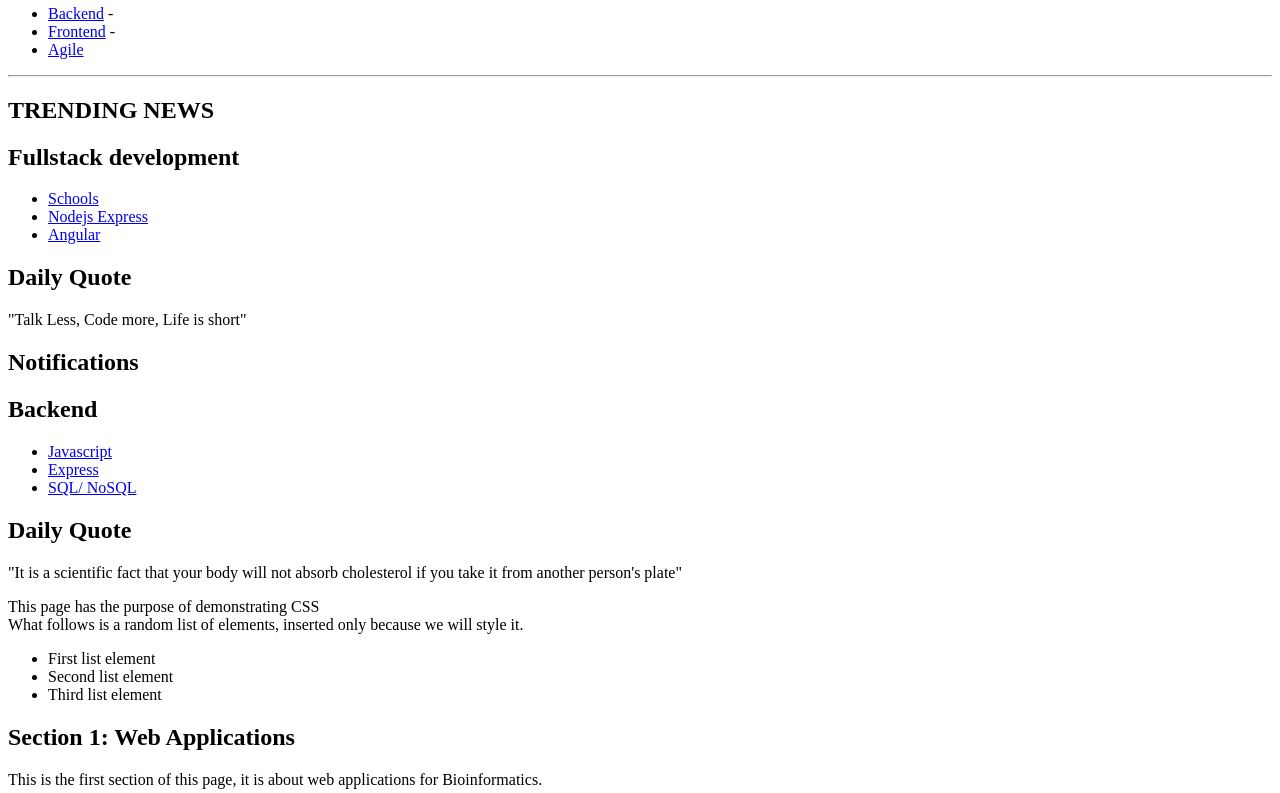
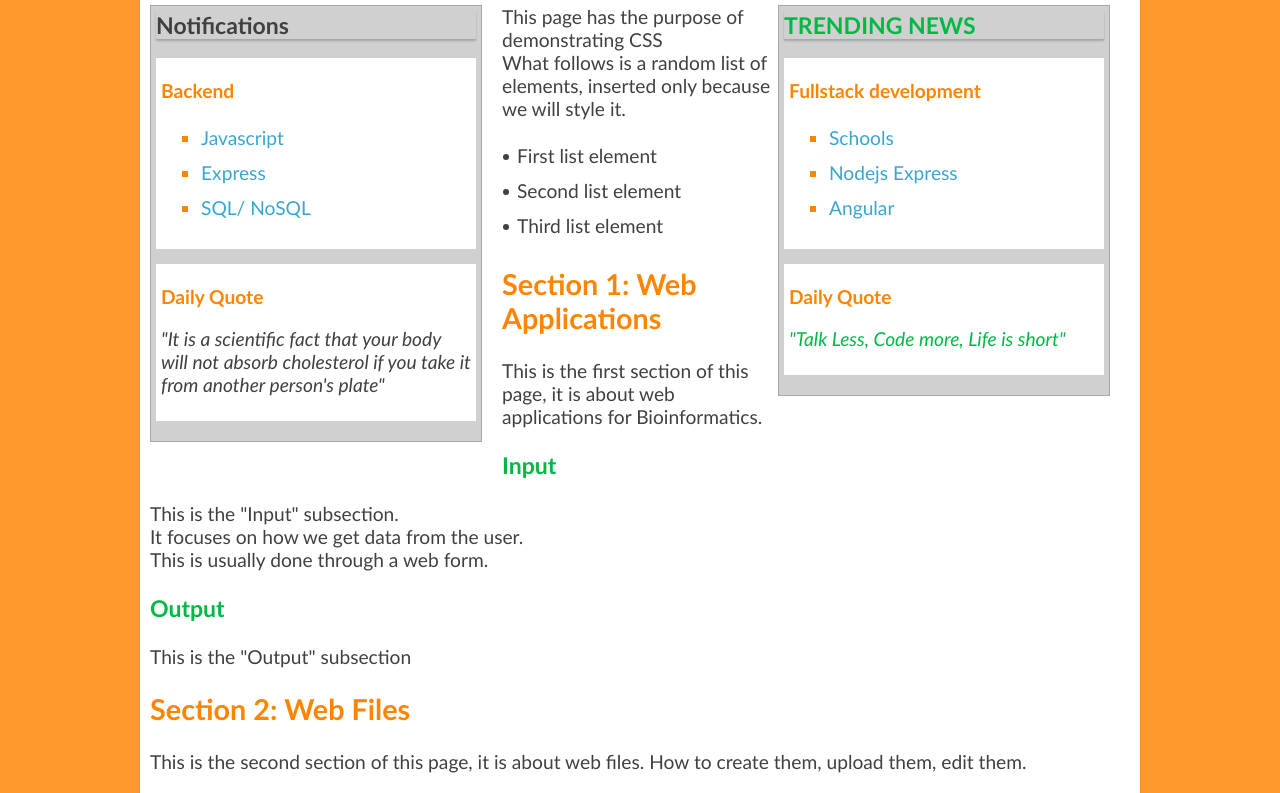
Before and after one commit to ZwellyTheKidd/responsive-webpage, a plain HTML site: page index.html in a window 1280 px wide. Shown: the part 170-963 px from the top of the page. Drawn offline with Linux system fonts and the light colour scheme.

Commit message:
connected style to index

```diff
--- a/index.html
+++ b/index.html
@@ -4,7 +4,7 @@
   <meta charset="UTF-8">
   <title>Simple weblayout</title>
   <meta name="description" contents="This page serves the purpose of testing style sheets on a variety of different elements">
-  <link rel="stylesheet" href="styles.css" type="text/css">
+  <link rel="stylesheet" href="style.css" type="text/css">
   <header>
     <img src="img/dna_square_100x100.png" alt="dna square" class="top-image">
     <h1 class="toptitle">Basic HTML with CSS</h1>
```
